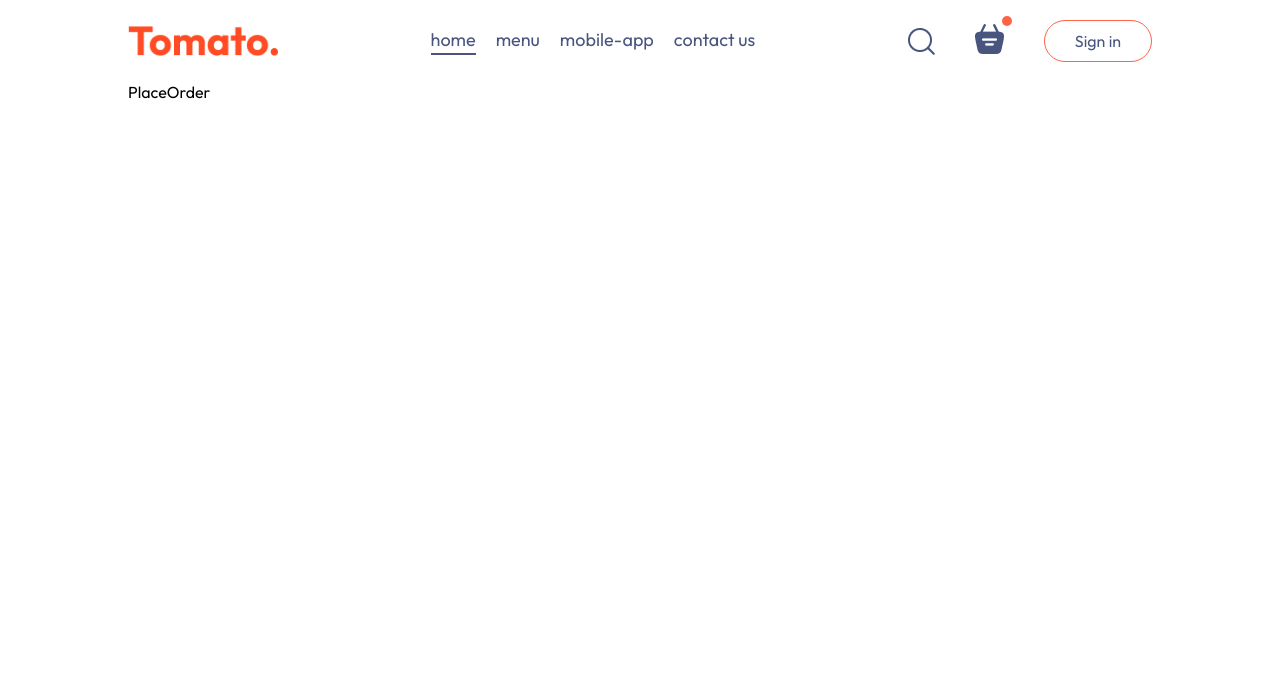
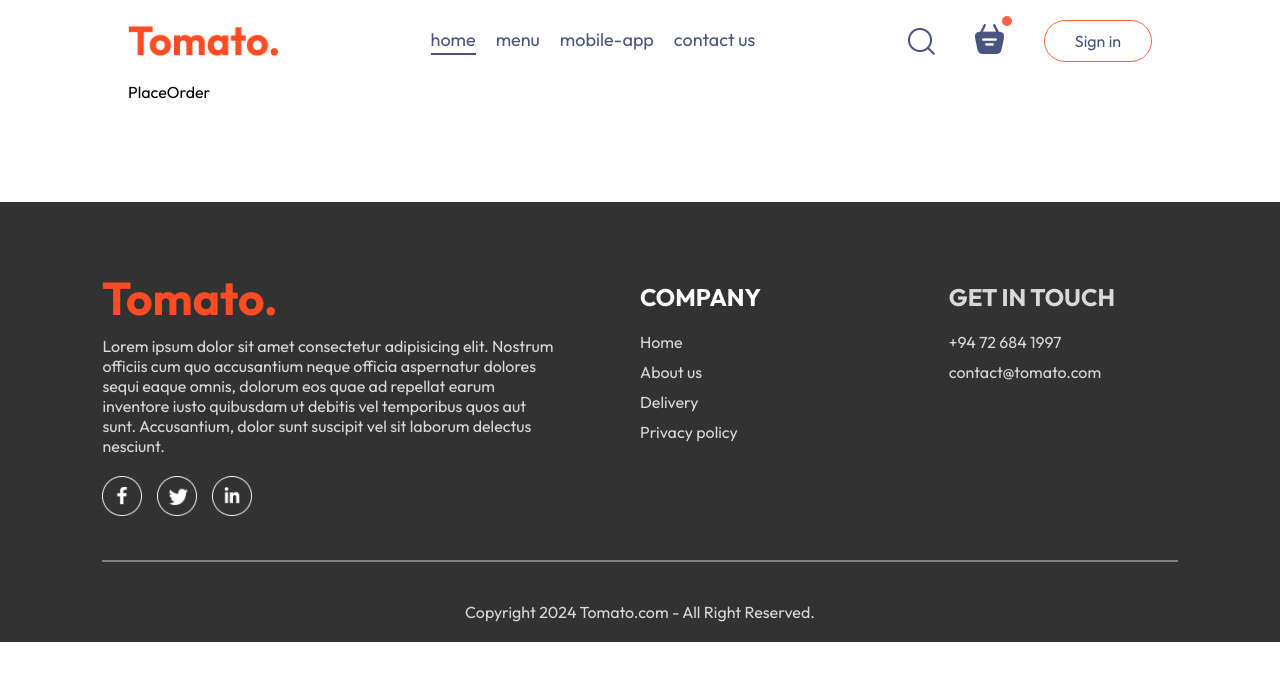
Before and after one commit to kalaivathanan/food-del-frontend, a React (Vite) app: page /order in a window 1280 px wide. Shown: the top 680 px of the page. Built offline with nearby package versions, Linux system fonts and the light colour scheme.

Commit message:
FEAT : Create Footer Component with Css File and modify app/js

```diff
--- a/src/App.jsx
+++ b/src/App.jsx
@@ -4,9 +4,11 @@
 import Home from './pages/Home/Home'
 import Cart from './pages/Cart/Cart'
 import PlaceOrder from './pages/PlaceOrder/PlaceOrder'
+import Footer from "./components/Footer/Footer";
 
 const App = () => {
   return (
+    <>
       <div className="app">
         <Navbar />
         <Routes>
@@ -15,8 +17,10 @@
           <Route path="/order" element={<PlaceOrder />} />
         </Routes>
       </div>
+      <Footer />
+    </>
   );
-}
+};
 
 
 export default App
--- /dev/null
+++ b/src/components/Footer/Footer.css
@@ -0,0 +1,52 @@
+.footer {
+    color: #d9d9d9;
+    background-color: #323232;
+    display: flex;
+    flex-direction: column;
+    align-items: center;
+    gap: 20px;
+    padding: 20px 8vw;
+    padding-top: 80px;
+    margin-top: 100px;
+}
+
+.footer-content {
+    width: 100%;
+    display: grid;
+    grid-template-columns: 2fr 1fr 1fr;
+    gap: 80px;
+}
+
+.footer-content-left,
+.footer-content-center,
+.footer-content-right {
+    display: flex;
+    flex-direction: column;
+    align-items: start;
+    gap: 20px;
+}
+
+.footer-content-left li,
+.footer-content-center li,
+.footer-content-right li {
+    list-style: none;
+    margin-bottom: 10px;
+}
+
+.footer-content-left H2,
+.footer-content-center H2 {
+    color: white;
+}
+
+.footer-social-icons img {
+    width: 40px;
+    margin-right: 15px;
+}
+
+.footer hr {
+    width: 100%;
+    height: 2px;
+    margin: 20px 0;
+    background-color: gray;
+    border: none;
+}
--- /dev/null
+++ b/src/components/Footer/Footer.jsx
@@ -0,0 +1,46 @@
+import React from "react";
+import "./Footer.css";
+import { assets } from "../../assets/assets";
+
+const Footer = () => {
+  return (
+    <div className="footer">
+      <div className="footer-content">
+        <div className="footer-content-left">
+          <img src={assets.logo} alt="" />
+          <p>
+            Lorem ipsum dolor sit amet consectetur adipisicing elit. Nostrum officiis cum quo accusantium neque
+            officia aspernatur dolores sequi eaque omnis, dolorum eos quae ad repellat earum inventore iusto
+            quibusdam ut debitis vel temporibus quos aut sunt. Accusantium, dolor sunt suscipit vel sit laborum
+            delectus nesciunt.
+          </p>
+          <div className="footer-social-icons">
+            <img src={assets.facebook_icon} alt="" />
+            <img src={assets.twitter_icon} alt="" />
+            <img src={assets.linkedin_icon} alt="" />
+          </div>
+        </div>
+        <div className="footer-content-center">
+          <h2>COMPANY</h2>
+          <ul>
+            <li>Home</li>
+            <li>About us</li>
+            <li>Delivery</li>
+            <li>Privacy policy</li>
+          </ul>
+        </div>
+        <div className="footer-content-right">
+          <h2>GET IN TOUCH</h2>
+          <ul>
+            <li>+94 72 684 1997</li>
+            <li>contact@tomato.com</li>
+          </ul>
+        </div>
+      </div>
+      <hr />
+      <p className="footer-copyright">Copyright 2024 Tomato.com - All Right Reserved.</p>
+    </div>
+  );
+};
+
+export default Footer;
```
Also changed, not shown: src/components/AppDownload/AppDownload.css (added), src/components/AppDownload/AppDownload.jsx (added). Lines whose indentation alone changed are shown as unchanged.
